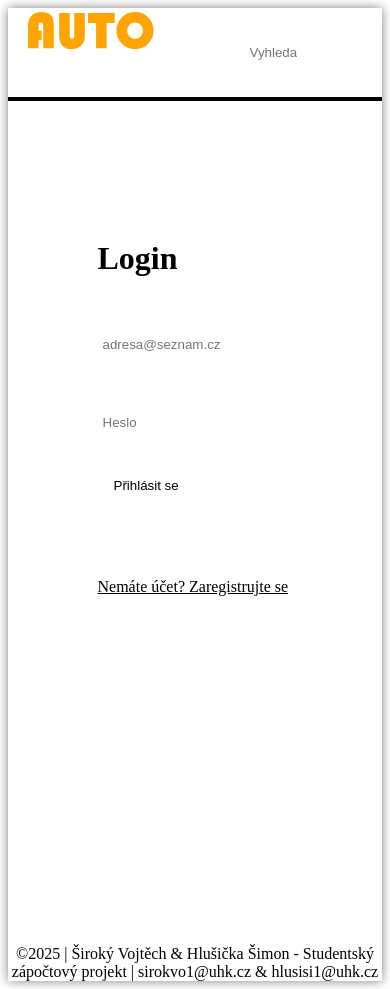
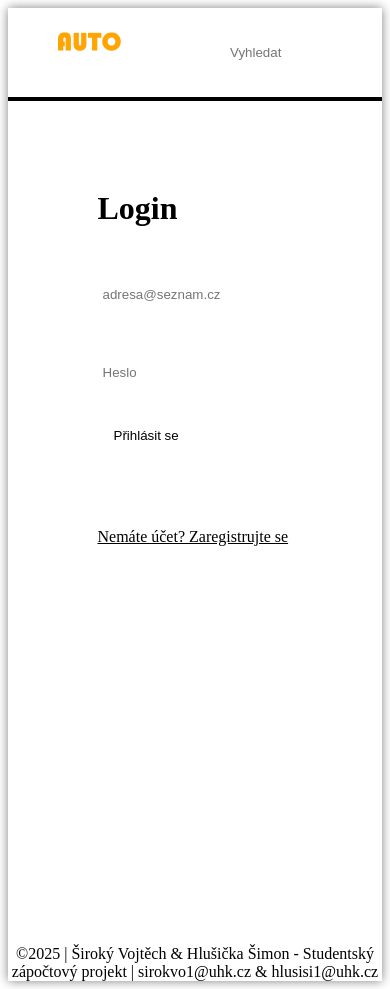
Before and after one commit to BaspelOp/tnpw2-project, a SvelteKit app in the folder frontend/: page /login in a window 390 px wide. Shown: the top 989 px of the page. Built offline with nearby package versions, Linux system fonts and the light colour scheme; no server answers; a web font is replaced by a local one.

Commit message:
revorked contacts page

```diff
--- a/frontend/src/components/navbar.svelte
+++ b/frontend/src/components/navbar.svelte
@@ -118,6 +118,13 @@
             width: 100%;
             transition: all 300ms ease-in-out;
         }
+        .logo{
+            scale: 0.50;
+            margin: 0;
+        }
+        .searchbar{
+            max-width: 100%;
+        }
     }
 
     nav.open{
@@ -166,7 +173,6 @@
     }
 
     .btn:hover{
-        background-color: var(--darkcolor);
         transition: all 200ms ease-in-out;
         cursor: pointer;
     }
--- a/frontend/src/routes/kontakt/+page.svelte
+++ b/frontend/src/routes/kontakt/+page.svelte
@@ -4,11 +4,59 @@
 
 <main>
     <div class="container">
-        kontakt
+        <div class="card">
+            <h1>Kontakt</h1>
+            <hr>
+            <h2>Autodily.cz a.s.</h2>
+            <p>Email: <a href="mailto:technickapodpora@autodily.cz">technickapodpora@autodily.cz</a></p>
+            <p>Tel.číslo podpory: <a href="tel:123 456 789">+420 123 456 789</a></p>
+            <hr>
+        </div>
+        <div class="card">
+            <h2>Kde nás najdete:</h2>
+            <iframe class="map" style="border:none" src="https://mapy.cz/s/debekulonu" width=100% height="280" frameborder="0"></iframe>
+        </div>
     </div>
 
 </main>
 
 <style>
-
+    .container{
+        display: flex;
+        flex-direction: row;
+        justify-content: space-evenly;
+    }
+    hr{
+        color:var(--textcolor);
+        width: 100%;
+        margin-top: 20px;
+        margin-bottom: 20px;
+    }
+    .map{
+        margin-top:20px;
+        border-radius: 20px;
+    }
+    .card{
+        width: 50%;
+        margin: 50px;
+        background-color: var(--lightcolor);
+        display: flex;
+        flex-direction: column;
+        padding: 8vh;
+        border-radius: 10px;
+        min-width: 25vw;
+    }
+    a{
+        text-decoration: underline;
+        color: var(--textcolor);
+    }
+    @media only screen and (max-width:768px){
+        .container{
+            width: 100%;
+        }
+        .card{
+            border-radius: 0;
+            margin:0;
+        }
+    }
 </style>
--- a/frontend/src/routes/login/+page.svelte
+++ b/frontend/src/routes/login/+page.svelte
@@ -74,6 +74,7 @@
         }
         .login-card{
             border-radius: 0;
+            margin:0;
         }
         form{
             min-width: 100%;
--- a/frontend/src/routes/register/+page.svelte
+++ b/frontend/src/routes/register/+page.svelte
@@ -84,6 +84,7 @@
         }
         .register-card{
             border-radius: 0;
+            margin:0;
         }
         form{
             min-width: 100%;
```
